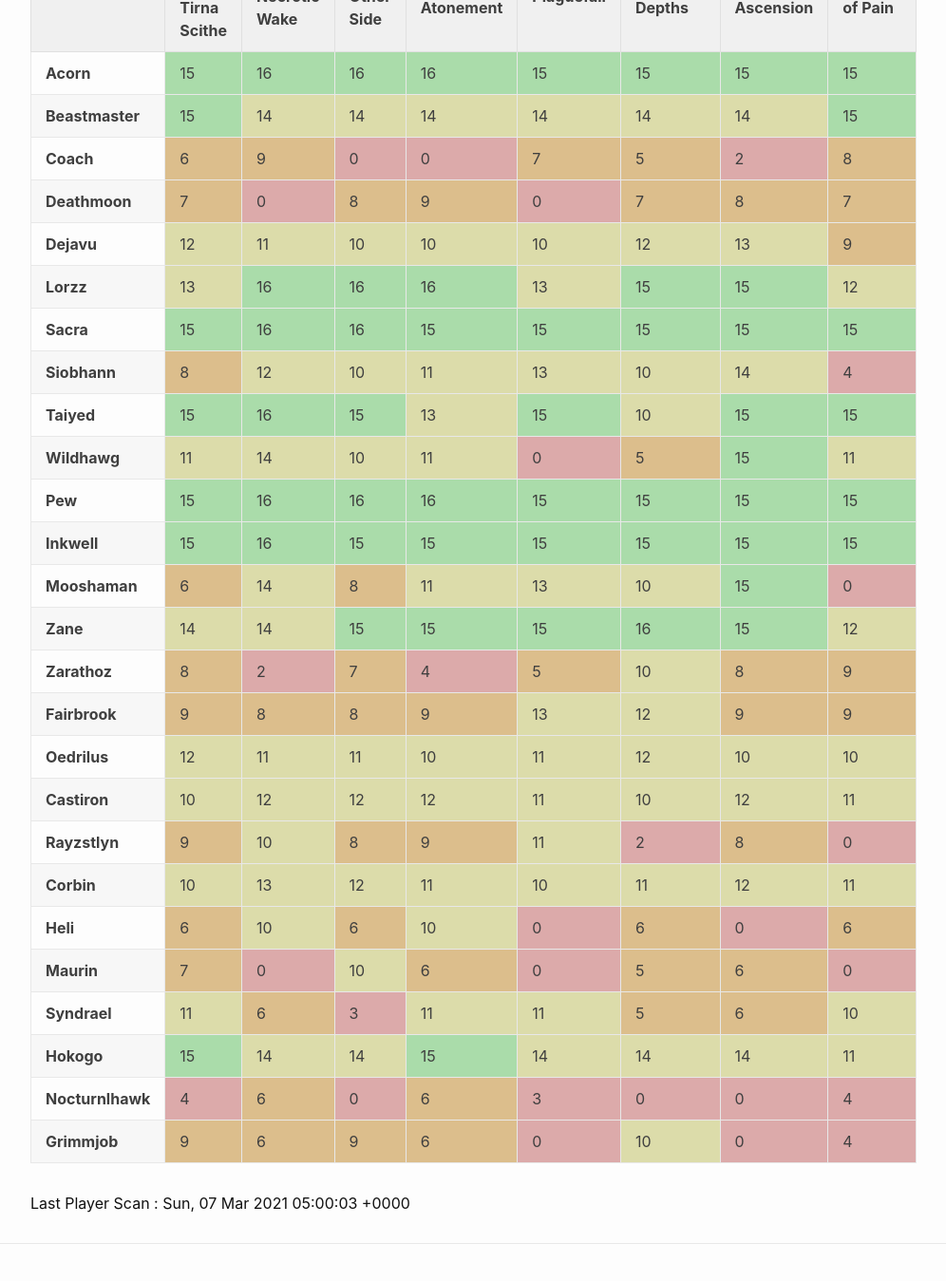
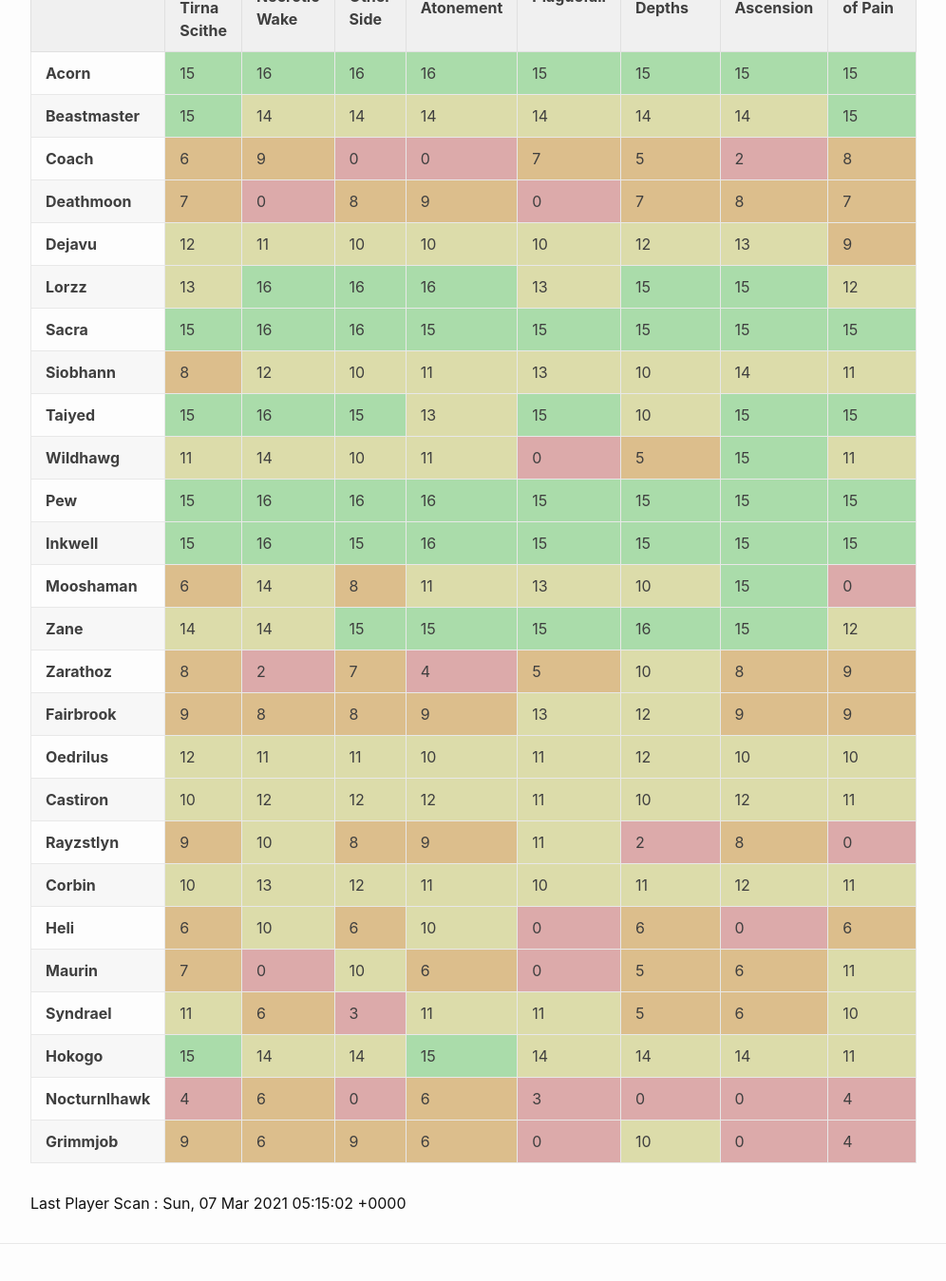
Before and after one commit to eldertribunal/keystonetracker, a Jekyll site: the page built from players.md, in a window 1280 px wide and 1400 px high, scrolled down 206 px. Shown: the top 1349 px of the window at 95% size, without its empty margins (126-1122 px from the left). Built offline with Jekyll 4.4.1, drawn with Linux system fonts in a browser that asks for light colours.

Commit message:
auto scan Sun Mar  7 05:15:39 UTC 2021

```diff
--- a/_data/characters.json
+++ b/_data/characters.json
@@ -534,7 +534,7 @@
       },
       {
         "name": "Theater of Pain",
-        "level": 4,
+        "level": 11,
         "id": 382
       }
     ]
@@ -829,7 +829,7 @@
       },
       {
         "name": "Halls of Atonement",
-        "level": 15,
+        "level": 16,
         "id": 378
       },
       {
@@ -1299,7 +1299,7 @@
       },
       {
         "name": "Theater of Pain",
-        "level": 0,
+        "level": 11,
         "id": 382
       }
     ]
--- a/_data/players.json
+++ b/_data/players.json
@@ -354,7 +354,7 @@
       },
       {
         "name": "Theater of Pain",
-        "level": 4,
+        "level": 11,
         "id": 382
       }
     ]
@@ -514,7 +514,7 @@
       },
       {
         "name": "Halls of Atonement",
-        "level": 15,
+        "level": 16,
         "id": 378
       },
       {
@@ -984,7 +984,7 @@
       },
       {
         "name": "Theater of Pain",
-        "level": 0,
+        "level": 11,
         "id": 382
       }
     ]
--- a/_data/scanned.json
+++ b/_data/scanned.json
@@ -1,3 +1,3 @@
 {
-  "timestamp": 1615093203
+  "timestamp": 1615094102
 }
```
